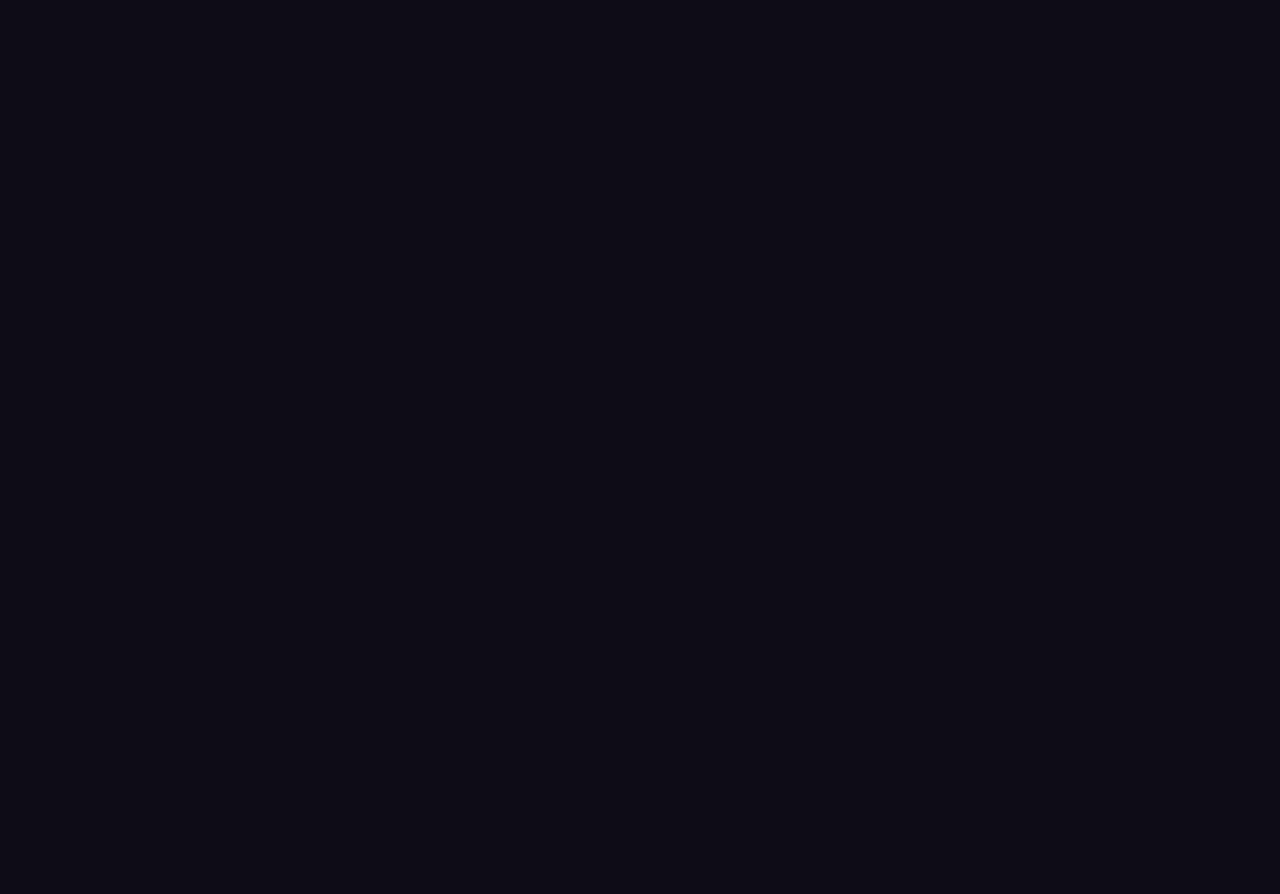
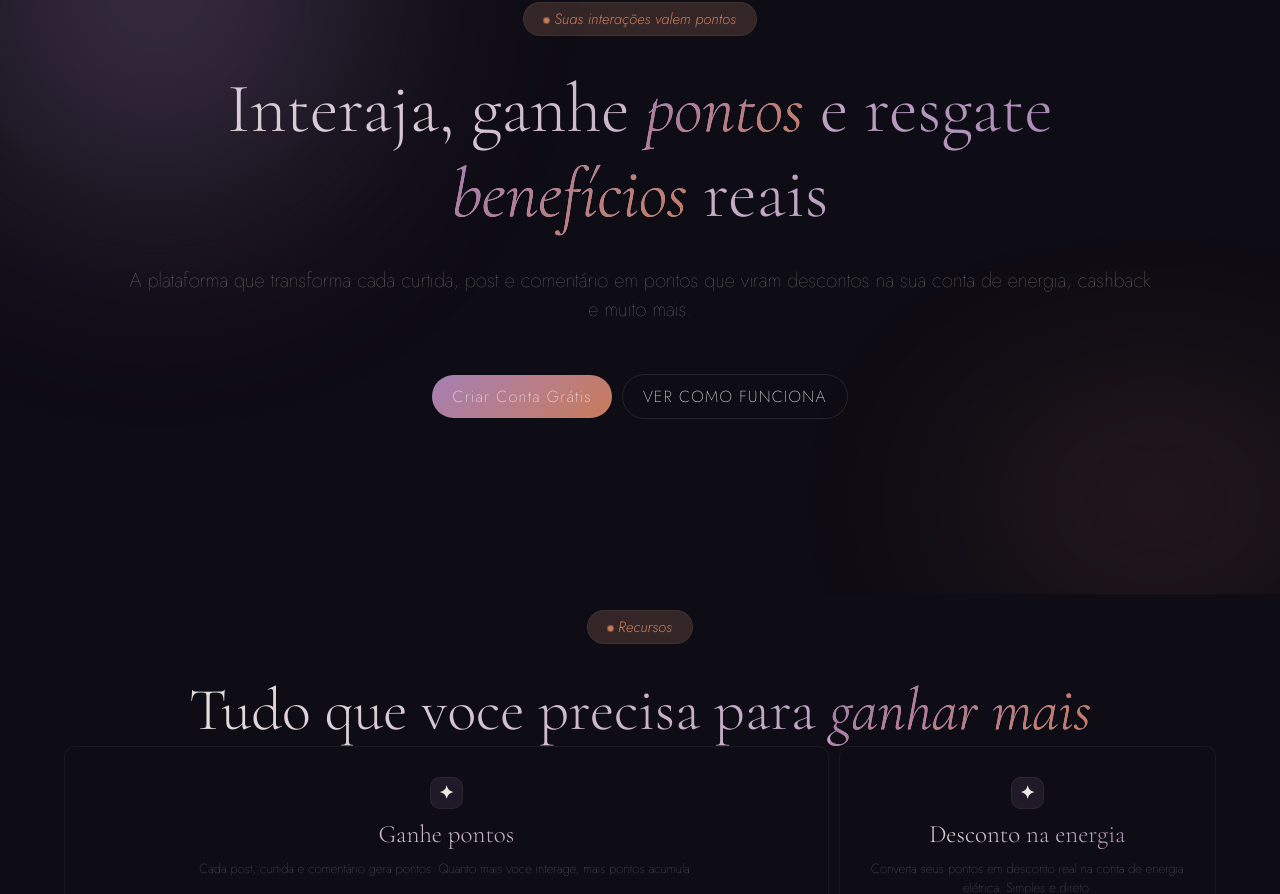
Before and after one commit to challenge-2026-MoovUp/challenge-2026-FrontEnd-2sem, a React (Vite) app: page / in a window 1280 px wide. Shown: the part 206-1100 px from the top of the page. Before the commit the page ends 800 px from the top, so only its background shows below. Built offline with nearby package versions, Linux system fonts and the light colour scheme.

Commit message:
feat: adiciona page Home completa, estilizada e com route para popup e reconhecendo quando o usuário está logado

```diff
--- a/src/pages/Home.tsx
+++ b/src/pages/Home.tsx
@@ -1,4 +1,127 @@
-// pages/Home.tsx temporário
+import { useOutletContext } from 'react-router-dom'
+import Button from '../components/common/Button'
+
+interface HomeContext {
+    onOpenModal: () => void
+    userEmail: string | null
+}
+
 export default function Home() {
-    return <h1>Home</h1>
+    const { onOpenModal, userEmail } = useOutletContext<HomeContext>()
+
+    return (
+        <div className="page__home">
+            <div className="ambient" aria-hidden="true">
+                <span className="orb orb-1" />
+                <span className="orb orb-2" />
+            </div>
+
+            <section className="main__hero">
+                <div className="container__hero">
+                    <div className="hero__content">
+                        {userEmail ? (
+                            <p className="section-tag">Bem vindo, {userEmail}</p>
+                        ) : (
+                            <p className="section-tag">Suas interações valem pontos</p>
+                        )}
+                        <h1 className="title">Interaja, ganhe <span>pontos</span> e resgate <span>benefícios</span> reais</h1>
+                        <p className="subtitle">A plataforma que transforma cada curtida, post e comentário em pontos que viram descontos na sua conta de energia, cashback e muito mais.</p>
+                        <div className="hero__actions">
+                            {userEmail ? null : (
+                                <Button variant="cta-primary" onClick={onOpenModal}>Criar Conta Grátis</Button>
+                            )}
+                            <Button variant="cta-outline">VER COMO FUNCIONA</Button>
+                        </div>
+                    </div>
+                </div>
+            </section>
+
+            <section className="feat__section">
+                <div className="feat__container">
+                    <p className="section-tag">Recursos</p>
+                    <h2 className="title">Tudo que voce precisa para <span>ganhar mais</span></h2>
+
+                    <div className="feat__grid">
+                        <div className="feature feature-large">
+                            <p className="icon icon1">✦</p>
+                            <h3 className="topic">Ganhe pontos</h3>
+                            <p className="about">Cada post, curtida e comentário gera pontos. Quanto mais voce interage, mais pontos acumula.</p>
+                        </div>
+                        <div className="feature">
+                            <p className="icon icon2">✦</p>
+                            <h3 className="topic">Desconto na energia</h3>
+                            <p className="about">Converta seus pontos em desconto real na conta de energia elétrica. Simples e direto.</p>
+                        </div>
+                        <div className="feature">
+                            <p className="icon icon3">✦</p>
+                            <h3 className="topic">Cashback e vouchers</h3>
+                            <p className="about">Resgate pontos em parceiros selecionados, vouchers exclusivos e cashback direto na conta.</p>
+                        </div>
+                        <div className="feature">
+                            <p className="icon icon4">✦</p>
+                            <h3 className="topic">Transportes sustentáveis</h3>
+                            <p className="about">Troque seus pontos acumulados em passagens de trem e metrô.</p>
+                        </div>
+                        <div className="feature">
+                            <p className="icon icon5">✦</p>
+                            <h3 className="topic">Desafios exclusivos</h3>
+                            <p className="about">Participe de desafios semanais para ganhar pontos bônus e desbloquear recompensas especiais.</p>
+                        </div>
+                        <div className="feature feature-large2">
+                            <p className="icon icon6">✦</p>
+                            <h3 className="topic">Indicação de amigos</h3>
+                            <p className="about">Indique amigos e ganhe bônus de pontos quando eles se cadastrarem e interagirem.</p>
+                        </div>
+                    </div>
+                </div>
+            </section>
+
+            <section className="steps__section" id="steps-goto">
+                <div className="steps">
+                    <p className="section-tag">Como Funciona</p>
+                    <h2 className="title">Em <span>4 passos </span>simples</h2>
+                    <div className="steps__grid">
+                        <div className="step__card">
+                            <p className="num num1">1</p>
+                            <h3 className="steps__topic">Crie sua conta</h3>
+                            <p className="steps__subtitle">Cadastre-se gratuitamente em menos de 2 minutos com o seu email e numero de telefone.</p>
+                        </div>
+                        <div className="step__card">
+                            <p className="num num2">2</p>
+                            <h3 className="steps__topic">Interaja na plataforma</h3>
+                            <p className="steps__subtitle">Poste conteúdos, curta, comente e compartilhe. Cada ação gera pontos automaticamente.</p>
+                        </div>
+                        <div className="step__card">
+                            <p className="num num3">3</p>
+                            <h3 className="steps__topic">Acumule seus pontos</h3>
+                            <p className="steps__subtitle">Acompanhe seu saldo crescer em tempo real na sua carteira digital dentro do app.</p>
+                        </div>
+                        <div className="step__card">
+                            <p className="num num4">4</p>
+                            <h3 className="steps__topic">Resgate benefícios</h3>
+                            <p className="steps__subtitle">Troque seus pontos por descontos em energia, cashback ou vouchers de parceiros.</p>
+                        </div>
+                    </div>
+                </div>
+            </section>
+
+            <section className="foot">
+                <div className="container__foot">
+                    <div className="start__card">
+                        <p className="section-tag">Comece hoje</p>
+                        <h2 className="title">Pronto para começar a <span>ganhar?</span></h2>
+                        <p className="subtitle">Mais de 2 milhões de pessoas já transformam interações em benefícios reais.</p>
+                        <div className="hero__actions">
+                            {userEmail ? (
+                                null
+                            ) : (
+                                <Button variant="cta-primary" onClick={onOpenModal}>Criar Conta Grátis</Button>
+                            )}
+                            <Button variant="cta-outline">SAIBA MAIS</Button>
+                        </div>
+                    </div>
+                </div>
+            </section>
+        </div>
+    )
 }
--- a/src/styles/pages/home.css
+++ b/src/styles/pages/home.css
@@ -17,6 +17,7 @@
     flex-direction: row;
     justify-content: center;
     margin: 10rem 0;
+    height: 600px;
 }
 
 .page__home .hero__content {
@@ -49,7 +50,7 @@
 .page__home .title {
     color: var(--mist);
     font-weight: 200;
-    margin-bottom: 30px;
+    margin-bottom: 3rem
 }
 
 .page__home .title span {
```
